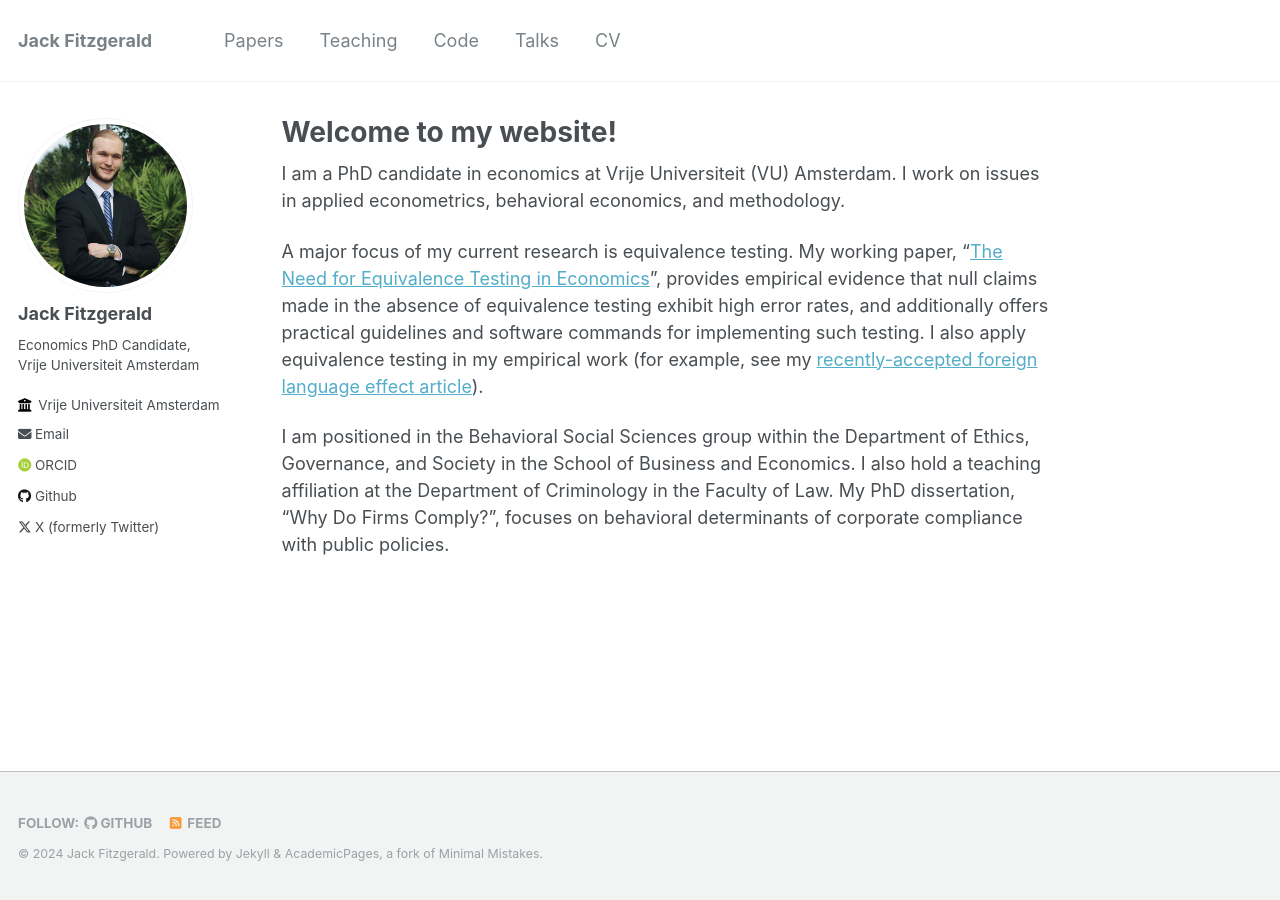
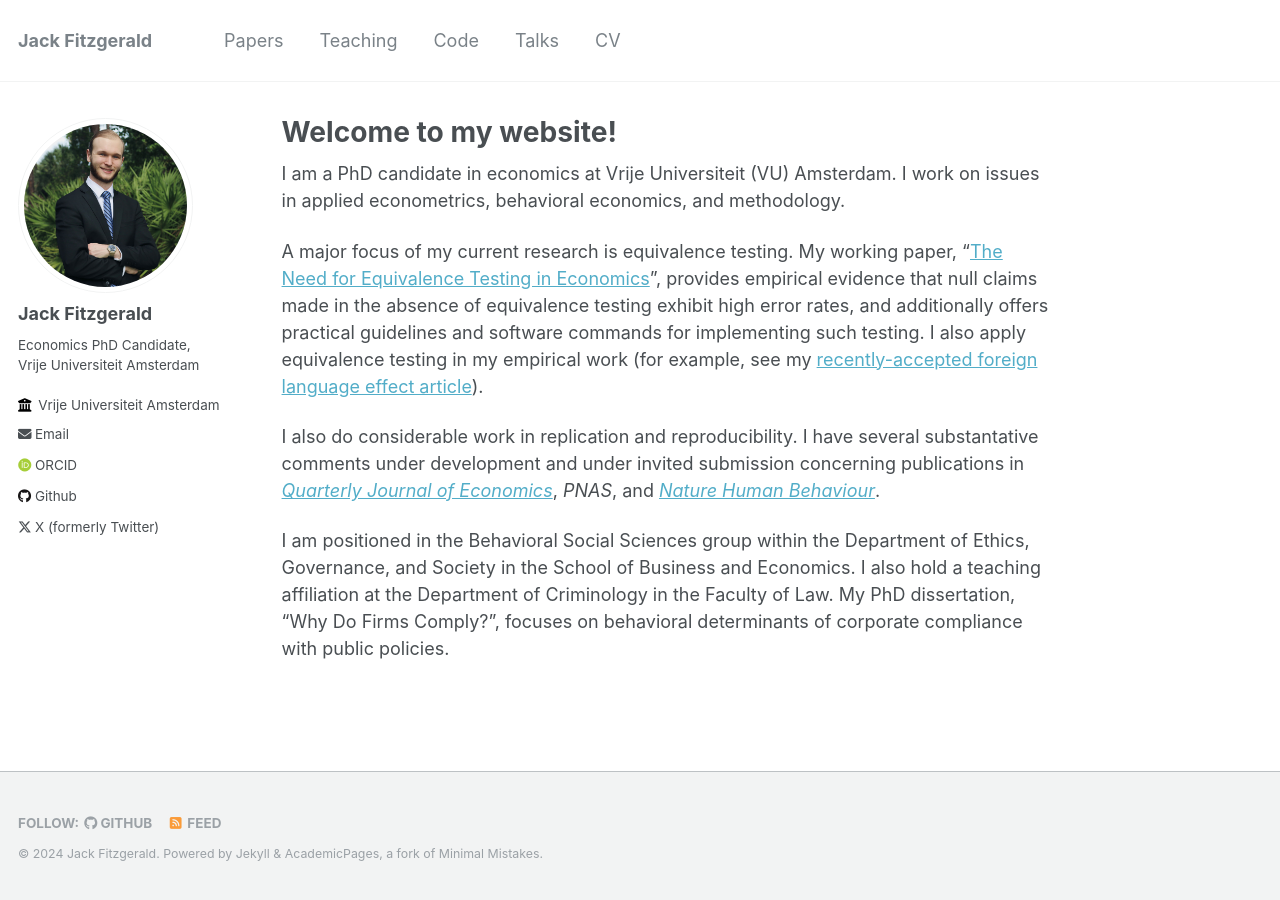
Before and after one commit to jack-fitzgerald/jack-fitzgerald.github.io, a Jekyll site: the page built from _pages/about.md, in a window 1280 px wide. Built offline with Jekyll 4.4.1, drawn with Linux system fonts in a browser that asks for light colours; some web fonts are replaced.

Commit message:
Update about.md

```diff
--- a/_pages/about.md
+++ b/_pages/about.md
@@ -9,6 +9,8 @@ redirect_from:
 
 I am a PhD candidate in economics at Vrije Universiteit (VU) Amsterdam. I work on issues in applied econometrics, behavioral economics, and methodology.
 
-A major focus of my current research is equivalence testing. My working paper, "[The Need for Equivalence Testing in Economics](https://jack-fitzgerald.github.io/files/The_Need_for_Equivalence_Testing_in_Economics.pdf)", provides empirical evidence that null claims made in the absence of equivalence testing exhibit high error rates, and additionally offers practical guidelines and software commands for implementing such testing. I also apply equivalence testing in my empirical work (for example, see my [recently-accepted foreign language effect article](https://jack-fitzgerald.github.io/publications/FLE-bribery/)).
+A major focus of my current research is equivalence testing. My working paper, "[The Need for Equivalence Testing in Economics](https://jack-fitzgerald.github.io/files/The_Need_for_Equivalence_Testing_in_Economics.pdf)", provides empirical evidence that null claims made in the absence of equivalence testing exhibit high error rates, and additionally offers practical guidelines and software commands for implementing such testing. I also apply equivalence testing in my empirical work (for example, see my [recently-accepted foreign language effect article](https://jack-fitzgerald.github.io/files/JBE_manuscript.pdf)).
+
+I also do considerable work in replication and reproducibility. I have several substantative comments under development and under invited submission concerning publications in [<i>Quarterly Journal of Economics</i>](https://jack-fitzgerald.github.io/files/MS23_Replication.pdf), <i>PNAS</i>, and [<i>Nature Human Behaviour</i>](https://doi.org/10.1038/s41562-023-01807-2).
 
 I am positioned in the Behavioral Social Sciences group within the Department of Ethics, Governance, and Society in the School of Business and Economics. I also hold a teaching affiliation at the Department of Criminology in the Faculty of Law. My PhD dissertation, "Why Do Firms Comply?", focuses on behavioral determinants of corporate compliance with public policies.
```
